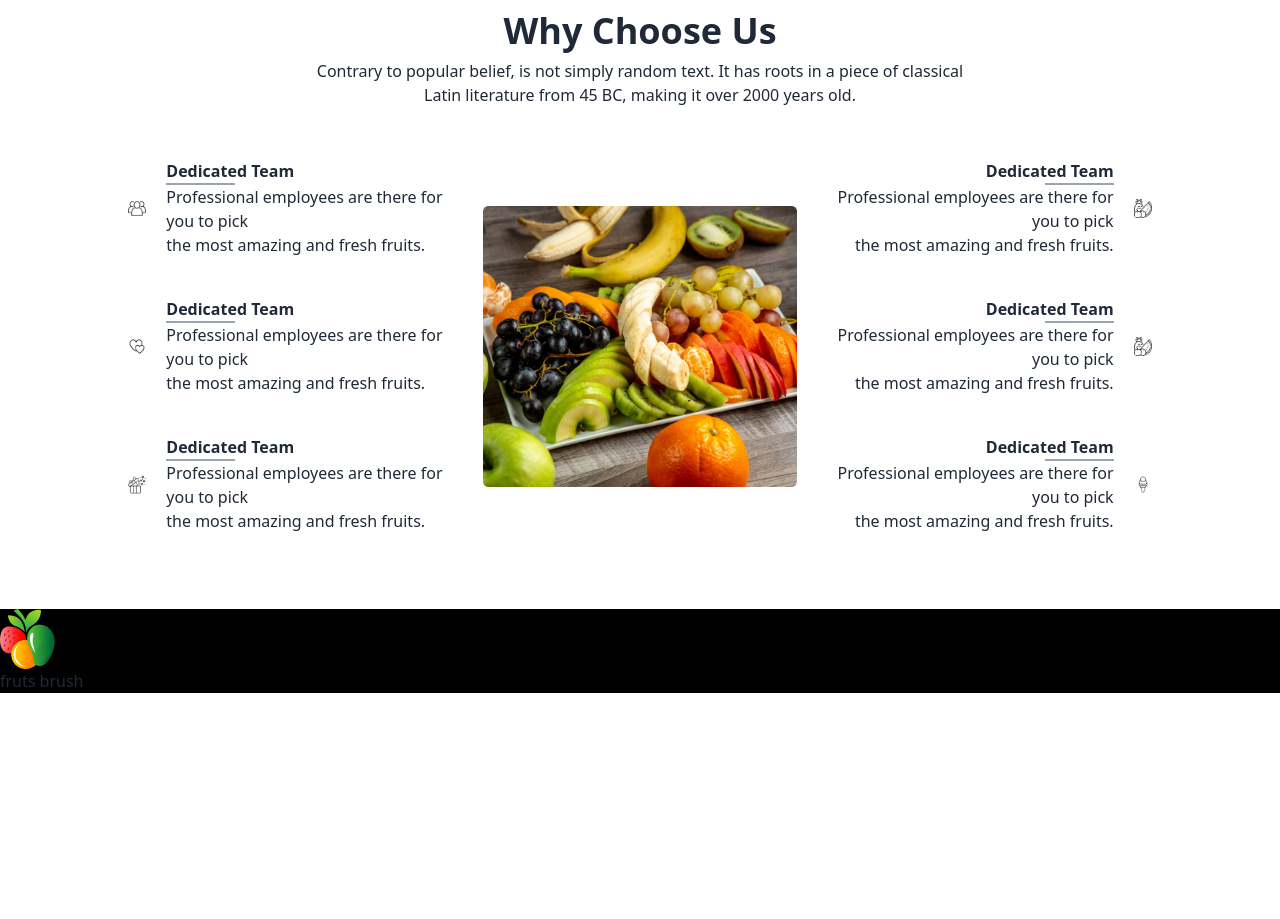
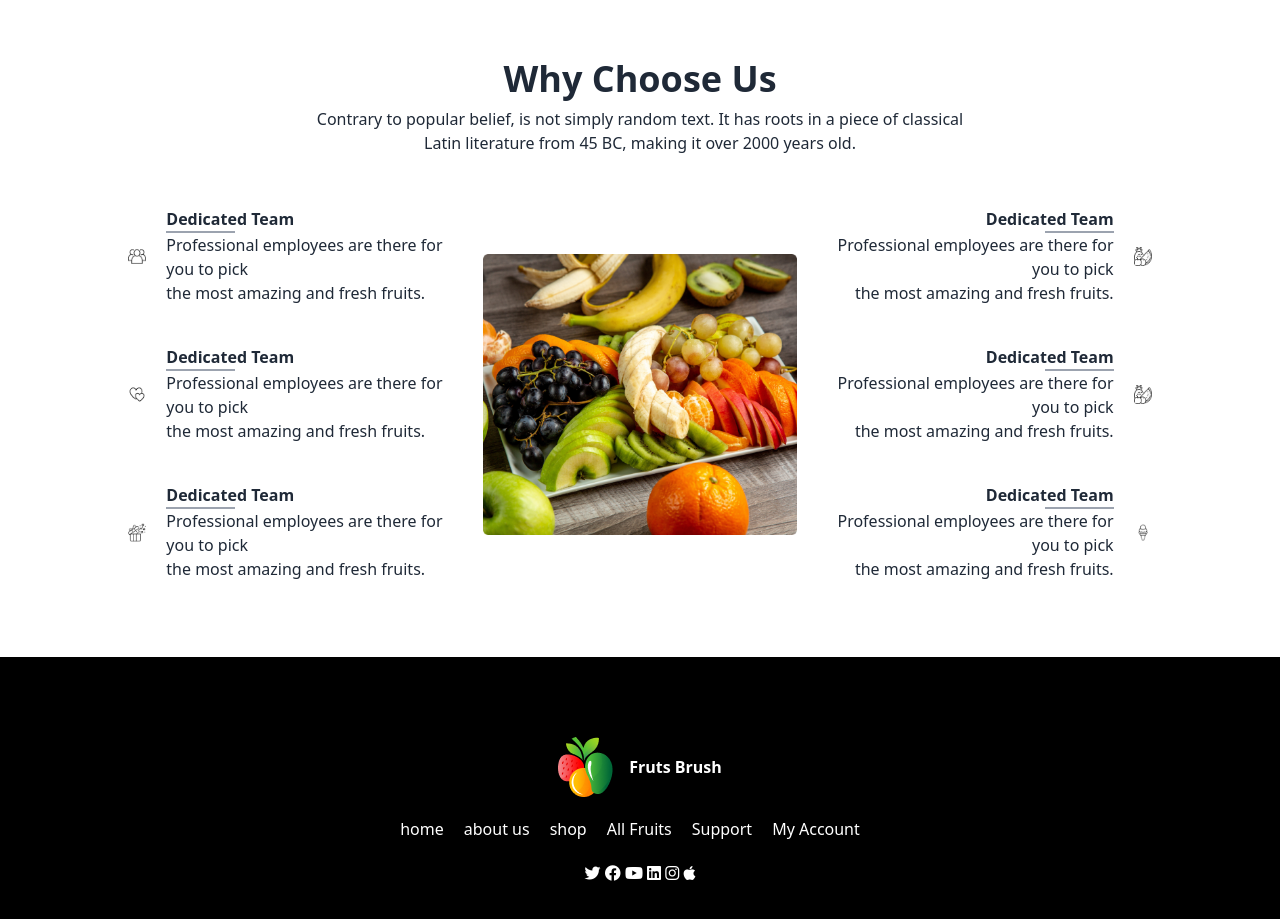
Before and after one commit to programmerrabbanii/assingment-three, a plain HTML site: page index.html in a window 1280 px wide. Shown: the part 2385-3304 px from the top of the page. Before the commit the page ends 3078 px from the top, so only its background shows below. Drawn offline with nearby package versions, Linux system fonts and the light colour scheme.

Commit message:
add the footer

```diff
--- a/index.html
+++ b/index.html
@@ -304,6 +304,9 @@
         </div>
       </div>
   </main>
+  <div class="flex justify-center  text-white">
+    <button class="bg-error p-3 px-4 rounded-lg text-center capitalize">shop all</button>
+  </div>
 
 
 
@@ -444,33 +447,38 @@
             <p class="border-b-2 border-gray-400 w-1/4"></p>
             <p>Professional employees are there for you to pick <br> the most amazing and fresh fruits.</p>
           </div>
-
         </div>
-
-
       </div>
-
-
-
       </div>
-
-
-
-
   </section>
-
-
-
-
-
-
-
 
   <footer>
 
-    <div class="bg-black">
-      <div><img src="./img/logo.png" alt=""></div>
-      <h2>fruts brush</h2>
+    <div class="bg-black py-20">
+
+    <div class=" max-w-5xl mx-auto text-center text-white space-y-5">
+        <div class="flex justify-center items-center gap-4">
+          <img src="./img/logo.png" alt="">
+           <h2 class="font-bold capitalize">fruts brush</h2>
+        </div>
+        <div class="list-none flex justify-center flex-wrap  ">
+          <li class="mr-5" >home</li>
+          <li class="mr-5" >about us</li>
+          <li class="mr-5" >shop</li>
+          <li class="mr-5" >All Fruits</li>
+          <li class="mr-5" >Support</li>
+          <li   class="mr-5" >My Account</li>
+        </div>
+        <div>
+          <i class="fa-brands fa-twitter"></i>
+          <i class="fa-brands fa-facebook"></i>
+          <i class="fa-brands fa-youtube"></i>
+          <i class="fa-brands fa-linkedin"></i>
+          <i class="fa-brands fa-instagram"></i>
+          <i class="fa-brands fa-apple"></i>
+        </div>
+
+    </div>
     </div>
 
 
```
